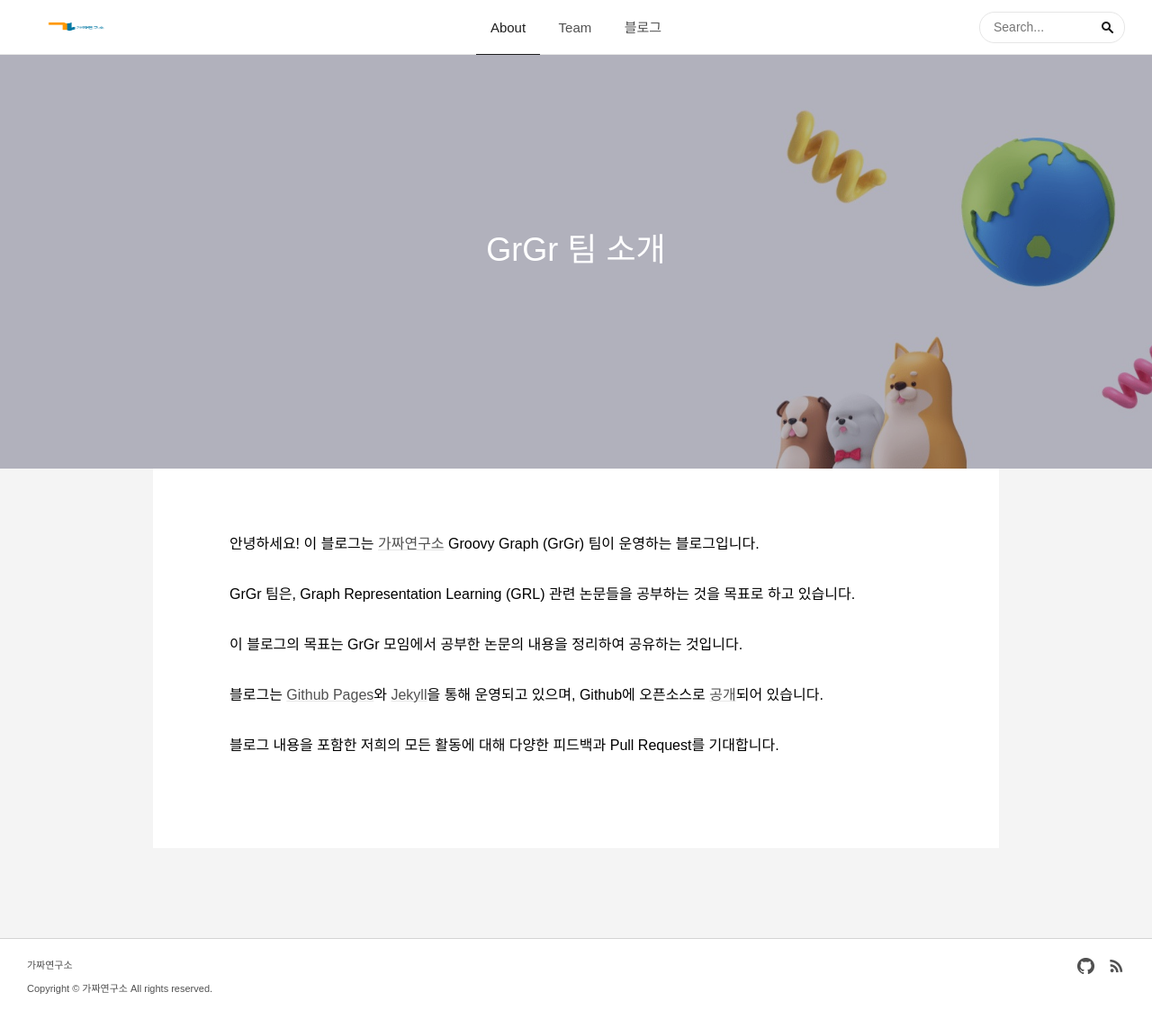
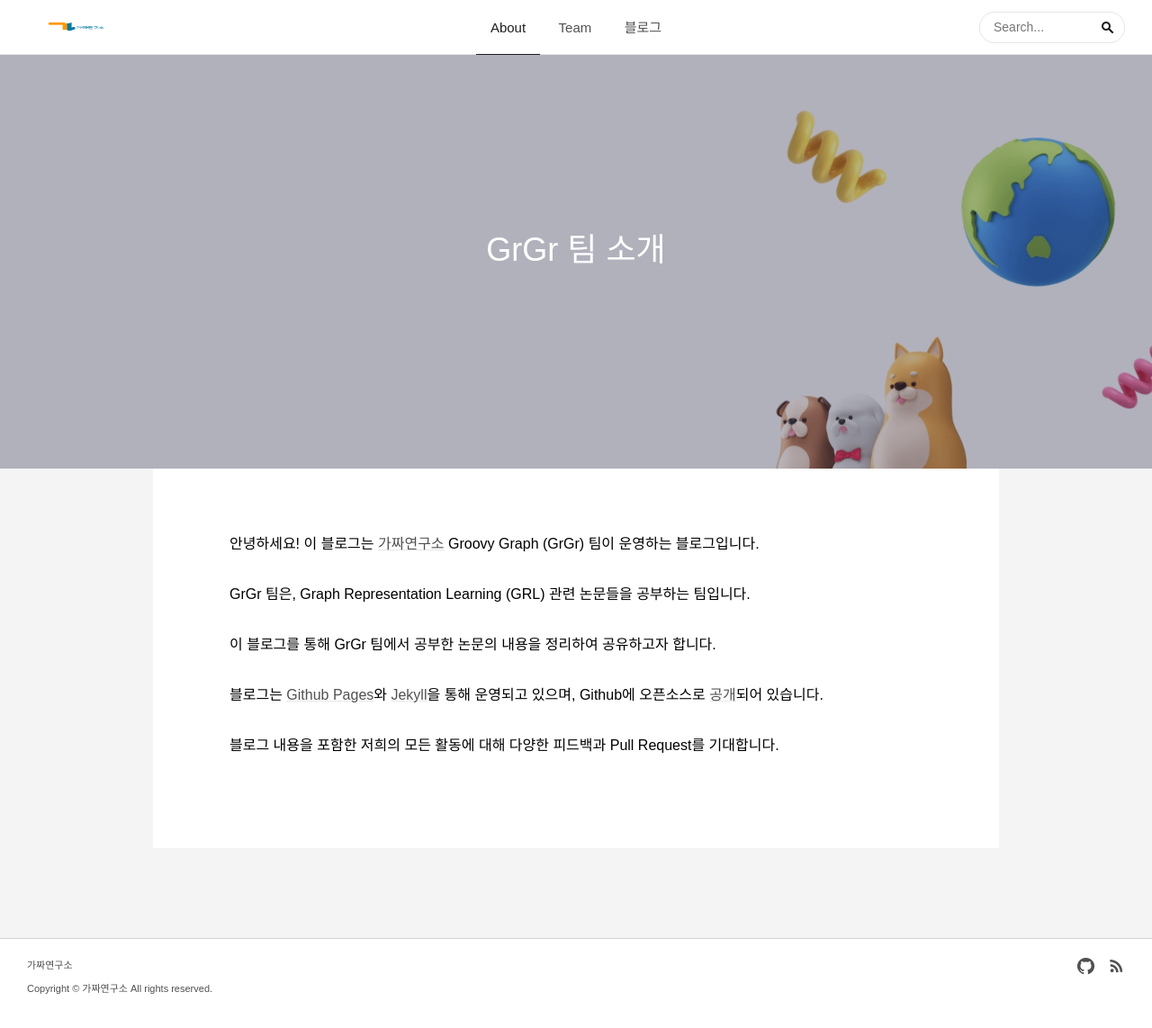
Before and after one commit to Pseudo-Lab/graph, a Jekyll site: the page built from grabout.md, in a window 1280 px wide. Shown: the whole page at 90% size. Built offline with Jekyll 4.4.1, drawn with Linux system fonts in a browser that asks for light colours; some web fonts are replaced.

Commit message:
Update team profile

```diff
--- a/grabout.md
+++ b/grabout.md
@@ -10,11 +10,11 @@ excerpt: GrGr 팀을 소개합니다.
 
 <p></p>
 
-GrGr 팀은, Graph Representation Learning (GRL) 관련 논문들을 공부하는 것을 목표로 하고 있습니다.
+GrGr 팀은, Graph Representation Learning (GRL) 관련 논문들을 공부하는 팀입니다.
 
 <p></p>
 
-이 블로그의 목표는 GrGr 모임에서 공부한 논문의 내용을 정리하여 공유하는 것입니다.
+이 블로그를 통해 GrGr 팀에서 공부한 논문의 내용을 정리하여 공유하고자 합니다.
 
 <p></p>
 
```
